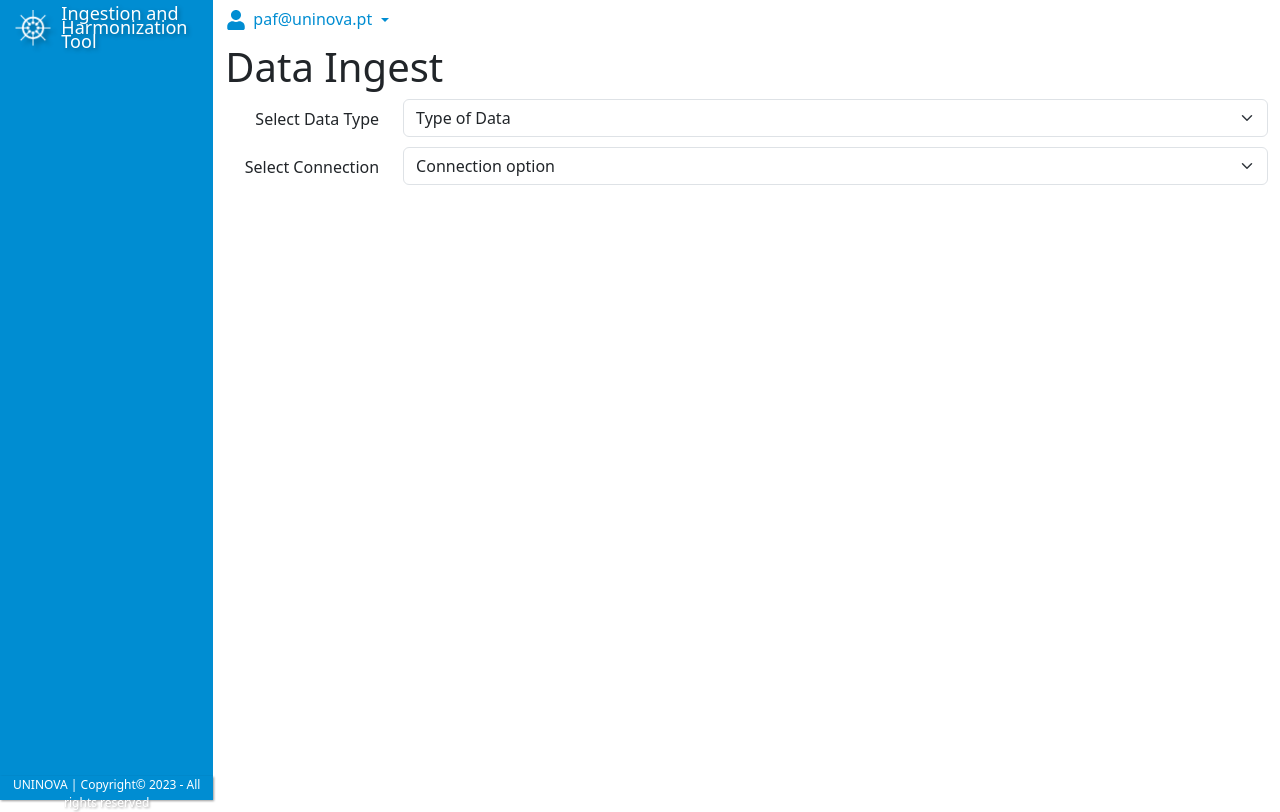
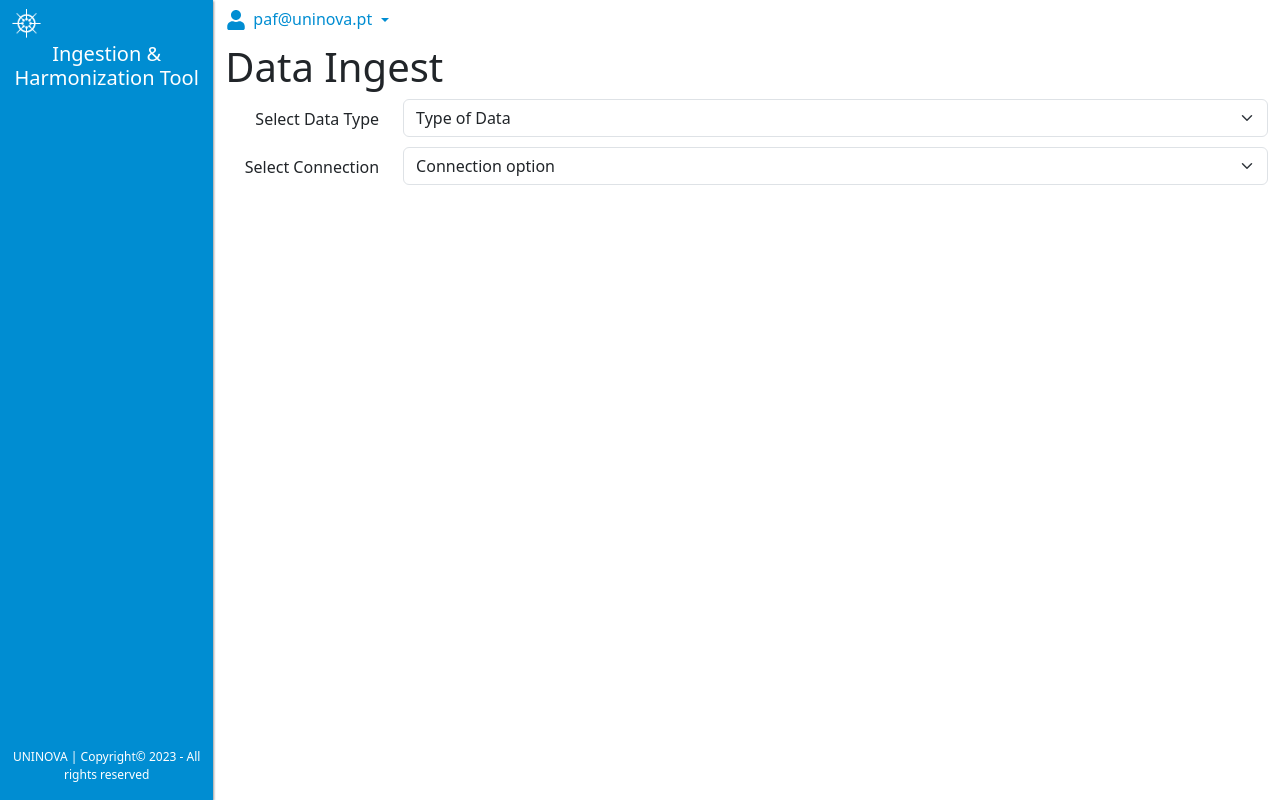
Before and after one commit to VesselAI/uninova-ingestion-and-harmonisation-services_v2, a React (Create React App) app in the folder frontend/: page / in a window 1280 px wide. Built offline with nearby package versions, Linux system fonts and the light colour scheme.

Commit message:
Added styling to the Sidebar

```diff
--- a/frontend/src/components/SideBar/SideBar.css
+++ b/frontend/src/components/SideBar/SideBar.css
@@ -117,10 +117,8 @@
     color: white;
     text-align: center;
     background: #008DD2;
-    height: 3vh;
     font-size: 12px;
     filter: drop-shadow(1px 1px 1px rgba(0, 0, 0, 0.4));
-
     /* border-bottom-right-radius: 7px; */
 }
 
@@ -183,3 +181,30 @@ div.sidebar-style .card-body:hover{
 ::-webkit-scrollbar-thumb:hover {
     background: #0027d2;
 }
+
+/* *********************** */
+.sidebar-base{
+    height: 100vh;
+    background: #008DD2;
+    color: white;
+    text-align: center;
+    font-size: 12px;
+    filter: drop-shadow(1px 1px 1px rgba(0, 0, 0, 0.4));
+}
+
+.sidebar-header{
+    padding-top: 5%;
+}
+
+.sidebar-logo-text{
+    color: white;
+    margin-bottom: 0;
+    padding-top: 4px;
+}
+
+.uninova-2023-text {
+    width: 100%;
+    position: absolute;
+    bottom: 0;
+    text-align: center;
+}
--- a/frontend/src/components/SideBar/SideBar.jsx
+++ b/frontend/src/components/SideBar/SideBar.jsx
@@ -1,23 +1,39 @@
-// import i4qlogobranco from "./logo branco1.webp"
 import vesselailogo from "../../assets/Vessel Logo Branco.png"
+import Container from 'react-bootstrap/Container';
+import Row from 'react-bootstrap/Row';
+import Col from 'react-bootstrap/Col';
+import Image from 'react-bootstrap/Image';
 import './SideBar.css'
 
 function SideBar() {
     return (
-        <>
-            <div className='header-logo-sidebar'>
-                <div className='logo-i4q-white'>
-                    <img id="project-logo" className="navbar-logo-i4q" src={vesselailogo} alt="vesselailogo" />
-                    <div className='text-logo'>Ingestion and Harmonization Tool</div>
-                </div>
-                {/* <div id="linha-horizontal"></div> */}
-            </div>
-            <div className="sidebar-style"></div>
-            <div className='uninova-2023'>
-                {/* <div id="linha-horizontal-bottom"></div> */}
-                <p className='uninova-2023-text'>UNINOVA | Copyright© 2023 - All rights reserved</p>
-            </div>
-        </>
+        // <>
+        //     <div className='header-logo-sidebar'>
+        //         <div className='logo-i4q-white'>
+        //             <img id="project-logo" className="navbar-logo-i4q" src={vesselailogo} alt="vesselailogo" />
+        //             <div className='text-logo'>Ingestion and Harmonization Tool</div>
+        //         </div>
+        //         {/* <div id="linha-horizontal"></div> */}
+        //     </div>
+        //     <div className="sidebar-style"></div>
+        //     <div className='uninova-2023'>
+        //         {/* <div id="linha-horizontal-bottom"></div> */}
+        //         <p className='uninova-2023-text'>UNINOVA | Copyright© 2023 - All rights reserved</p>
+        //     </div>
+        // </>
+        <Container className="sidebar-base">
+            <Row className="sidebar-header">
+                <Col xs={3}>
+                    <Image src={vesselailogo} fluid/>
+                </Col>
+                <Col>
+                    <h5 className="sidebar-logo-text">Ingestion & Harmonization Tool</h5>
+                </Col>
+            </Row>
+            <Row className="uninova-2023-text">
+                <p>UNINOVA | Copyright© 2023 - All rights reserved</p>
+            </Row>
+        </Container>
     );
 }
 
```
